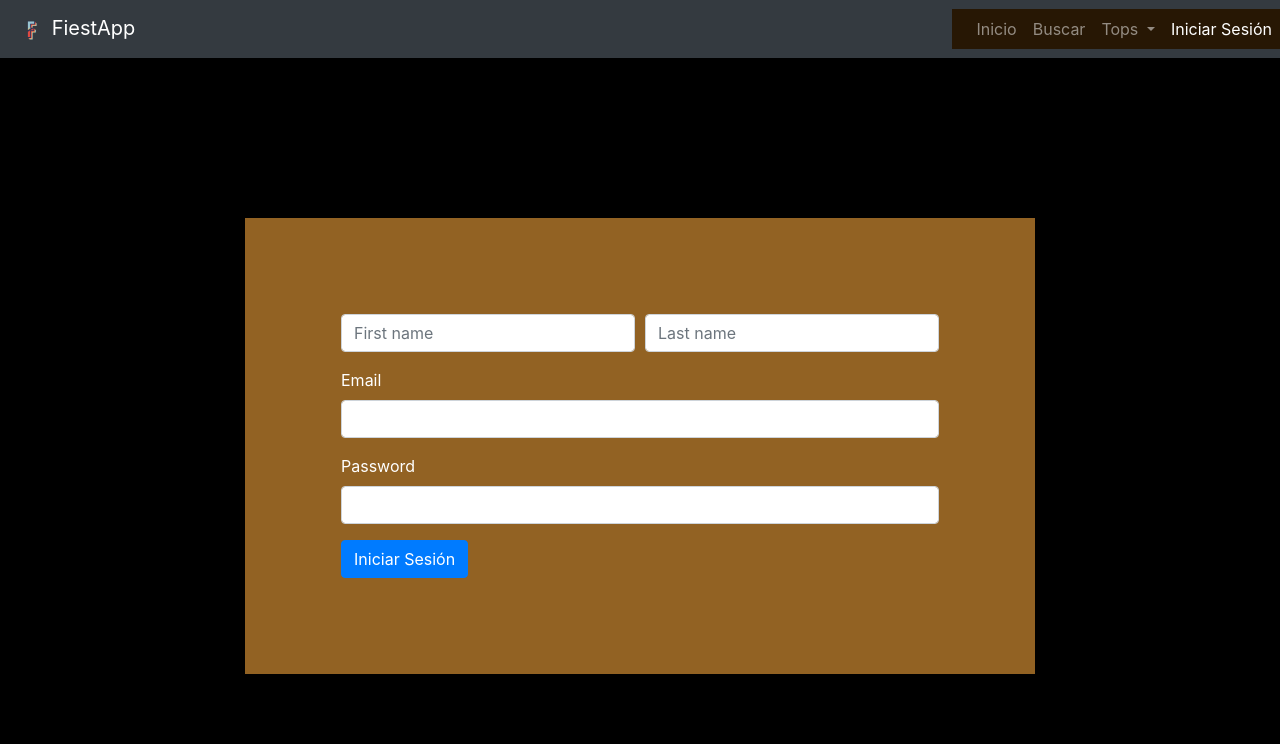
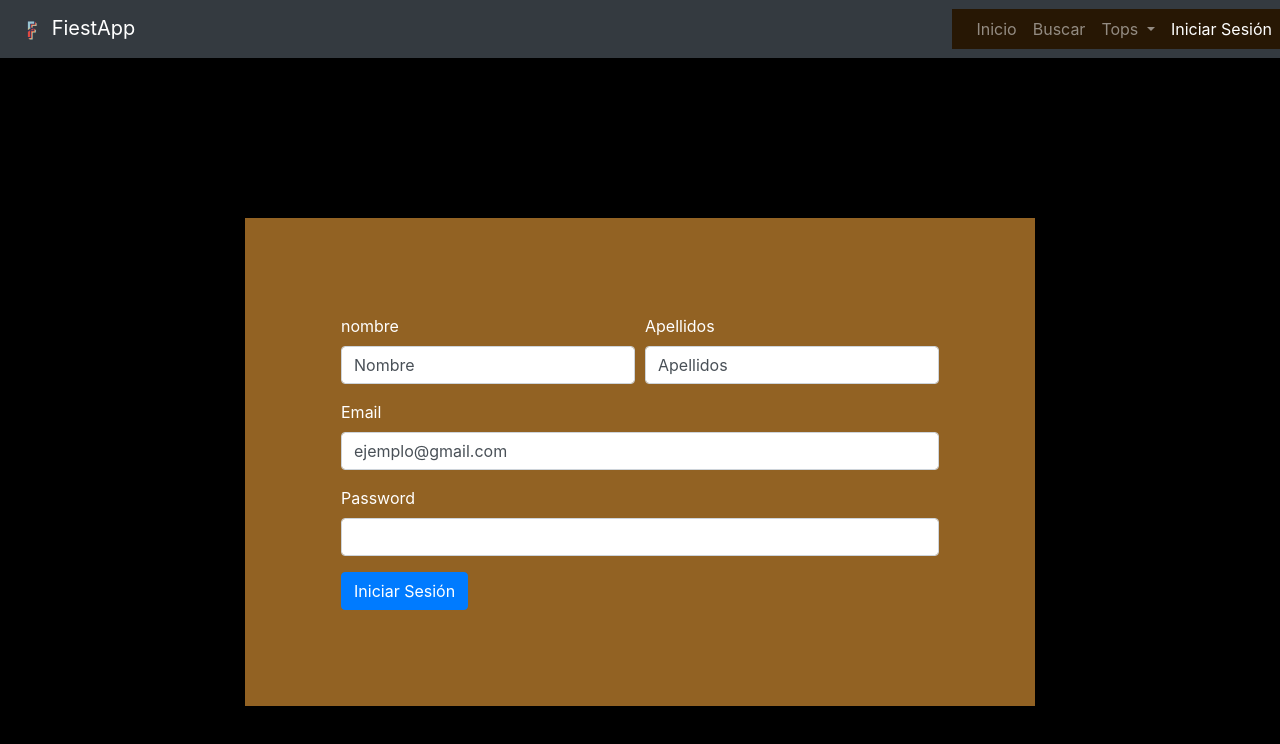
Before and after one commit to JScorpio67/ProAsix, an Angular app: page /iniciar-sesion in a window 1280 px wide. Shown: the top 744 px of the page. Built offline with nearby package versions, Linux system fonts and the light colour scheme; a web font is replaced by a local one.

Commit message:
13-02
Creacion del formulario reactivo

```diff
--- a/src/app/pages/login/login.component.html
+++ b/src/app/pages/login/login.component.html
@@ -1,21 +1,23 @@
-<form >
-    <div class="mb-3 form-row">
+<form [formGroup]="loginFormulario">
+    <div class="mb-3 form-row" >
         <div class="col">
-          <input type="text" class="form-control" placeholder="First name">
+          <label for="exampleInputEmail1" class="form-label"> nombre</label>
+          <input type="text" class="form-control" formControlName="nombre">
         </div>
         <div class="col">
-          <input type="text" class="form-control" placeholder="Last name">
+          <label for="exampleInputEmail1" class="form-label"> Apellidos </label>
+          <input type="text" class="form-control" formControlName="apellidos">
         </div>
-      </div>
+    </div>
 
     <div class="mb-3">
-      <label for="exampleInputEmail1" class="form-label">Email</label>
-      <input type="email" formControlName="email" class="form-control" id="exampleInputEmail1" >
+      <label for="exampleInputEmail1" class="form-label"> Email</label>
+      <input type="email" formControlName="email" class="form-control" formControlName="email" >
     </div>
 
     <div class="mb-3">
       <label for="exampleInputPassword1" class="form-label">Password</label>
-      <input type="password" class="form-control" id="exampleInputPassword1">
+      <input type="password" class="form-control" formControlName="pass">
     </div>
 
 
--- a/src/app/pages/login/login.component.ts
+++ b/src/app/pages/login/login.component.ts
@@ -1,22 +1,26 @@
 import { Component, OnInit } from '@angular/core';
 import { CommonModule } from '@angular/common';
 //IMPORTAMOS LA CLASE
-//import { FormsModule } from '@angular/forms';
 import { FormBuilder } from '@angular/forms';
+
 
 @Component({
   selector: 'app-login',
-  //standalone: true,
-  //imports: [CommonModule],
+  // standalone: true,
+  // imports: [CommonModule],
   templateUrl: './login.component.html',
   styleUrl: './login.component.css'
 })
 //INYECTAMOS EN EL CONSTRUCTOR
 export class LoginComponent implements OnInit {
+  //CREAMOS EL FORMULARIO
   loginFormulario=this.formBuilder.group({
-    email:['jair@gmail.com'],
+    nombre:['Nombre'],
+    apellidos:['Apellidos'],
+    email:['ejemplo@gmail.com'],
     pass:[''],
   })
+
   constructor(private formBuilder:FormBuilder) { }
 
   ngOnInit():void{
--- a/src/app/services/spotify.service.ts
+++ b/src/app/services/spotify.service.ts
@@ -14,7 +14,7 @@
   //METODO QUE REUTILIZAREMOS PARA ABREVIAR OTROS METODOS, URL SPOTIFY
   getQuery(query:string ){
     const headers = new HttpHeaders({
-      'Authorization' : 'Bearer BQBLI9Daj8gjsS_sL5NbWDvD1T1-Zb3PWkjukRMgeCEb9aZb3KuKWtgEh0zTH4x0gq3EuhP6F_jnpZSdMGJ1KvfhzUb4BUqdvGTfwtgi1x3cNZJmOWk'
+      'Authorization' : 'Bearer BQCOIR0xFtiYkgFjad6lIVWJy_NswXFHKBOXk57fOD3hrRvFymiOzv7IVOnTHp8owgFzBStnvkhKx2UIYigqEQzbPaFwTABZQgeqz3YcS40xohuziMA'
 
     });
     return this.http.get(`${URL}/${query}`, {headers})
```
Also changed, not shown: src/app/app.module.ts (+6 -3 lines).
